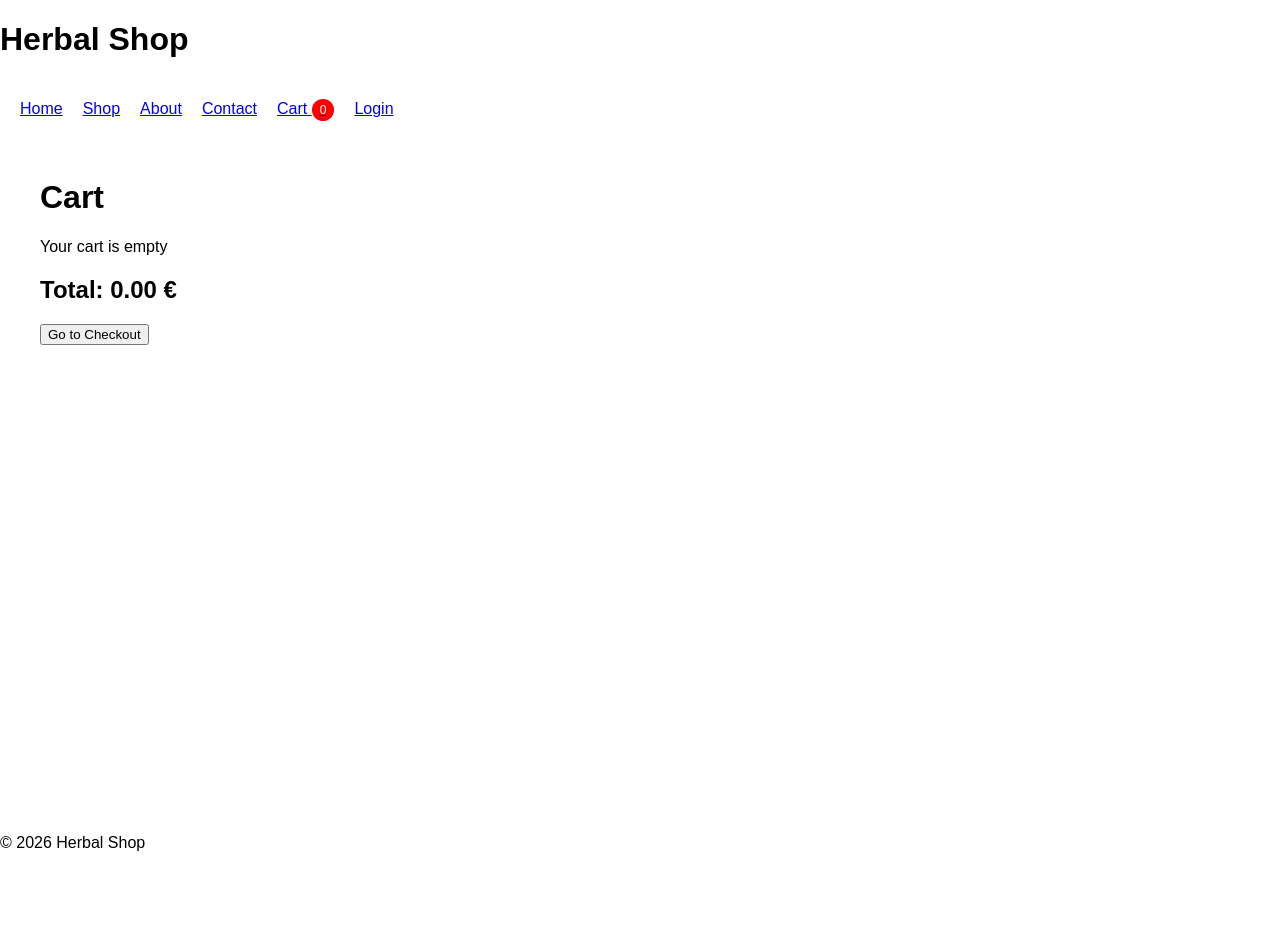
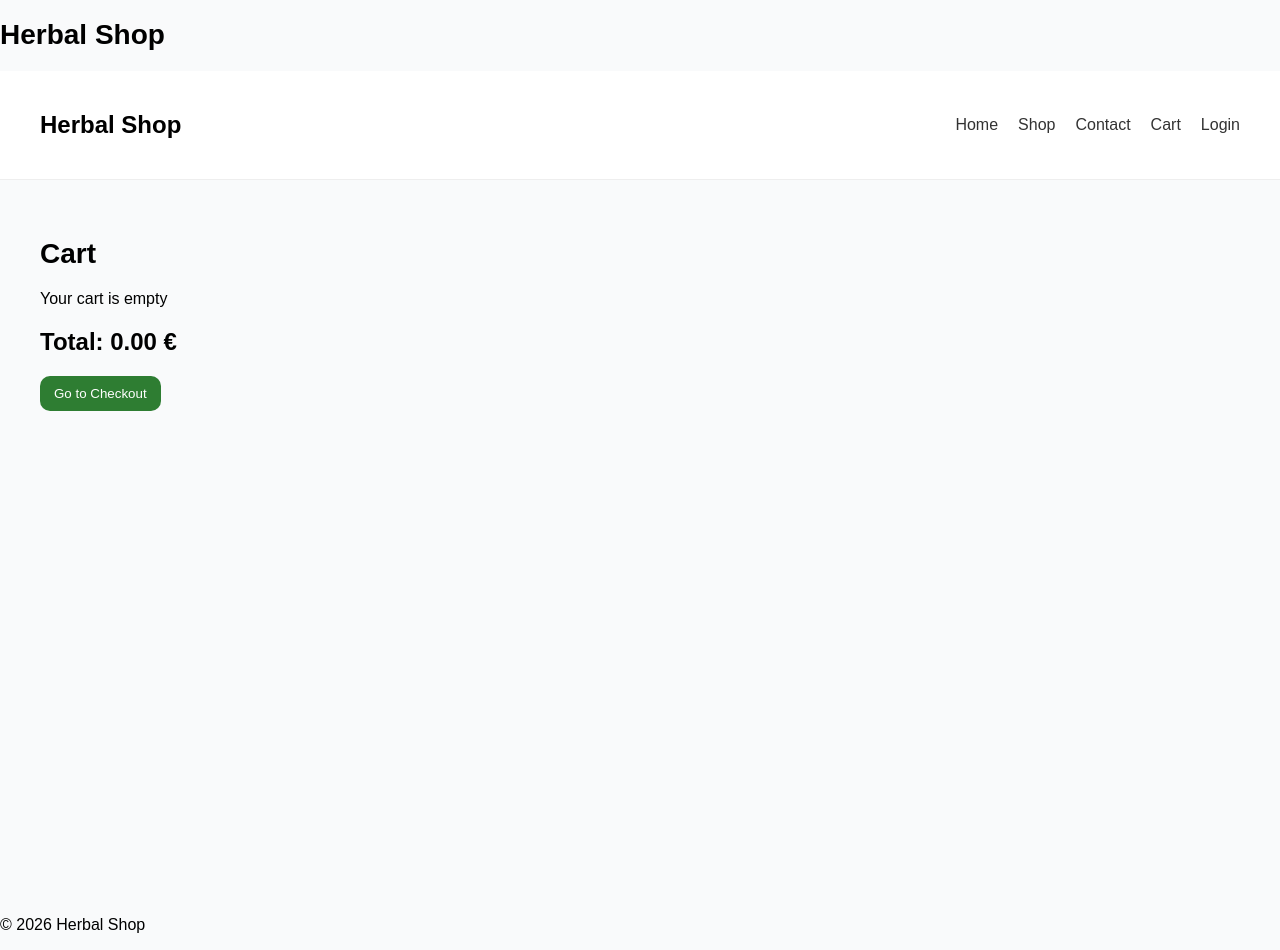
Before and after one commit to mizuhar/herbal-shop-template, a React (Vite) app: page /cart in a window 1280 px wide. Before the commit the page ends 868 px from the top, so only its background shows below. Built offline with nearby package versions, Linux system fonts and the light colour scheme.

Commit message:
"client-ready website" 💰

```diff
--- a/src/components/layout/Navbar.jsx
+++ b/src/components/layout/Navbar.jsx
@@ -26,28 +26,24 @@ async function handleLogout() {
 
   return (
 <>
-    {user && <h1>Welcome</h1>}
    <nav>
+  <h2>Herbal Shop</h2>
+
+  <div className="nav-links">
     <Link to="/">Home</Link>
-
     <Link to="/shop">Shop</Link>
-
-      <Link to="/about">About</Link>
-
     <Link to="/contact">Contact</Link>
-
-      <Link to="/cart" className="cart-link">
-        Cart <span className="badge">{count}</span>
-      </Link>
+    <Link to="/cart">Cart</Link>
 
     {user ? (
       <>
         <Link to="/admin">Admin</Link>
-    <Link onClick={handleLogout}>Logout</Link>
+        <button onClick={handleLogout}>Logout</button>
       </>
     ) : (
       <Link to="/login">Login</Link>
     )}
+  </div>
 </nav>
 
     </>
--- a/src/styles/global.css
+++ b/src/styles/global.css
@@ -1,4 +1,18 @@
 body {
+ background: #f9fafb;
   margin: 0;
   font-family: sans-serif;
 }
+button {
+  background: #2e7d32;
+  color: white;
+  padding: 10px 14px;
+  border-radius: 10px;
+  border: none;
+  cursor: pointer;
+  font-weight: 500;
+}
+
+button:hover {
+  background: #1b5e20;
+}
--- a/src/styles/layout.css
+++ b/src/styles/layout.css
@@ -1,12 +1,39 @@
 nav {
   display: flex;
+  justify-content: space-between;
+  align-items: center;
+  padding: 20px 40px;
+  border-bottom: 1px solid #eee;
+  background: white;
+}
+
+.nav-links {
+  display: flex;
   gap: 20px;
-  padding: 20px;
+}
+
+nav a {
+  text-decoration: none;
+  color: #333;
+  font-weight: 500;
+}
+
+nav a:hover {
+  color: #2e7d32;
 }
 .container {
   max-width: 1200px;
   margin: 0 auto;
-  padding: 20px;
+  padding: 40px 20px;
+}
+
+h1 {
+  margin-bottom: 20px;
+  font-size: 28px;
+}
+
+h3 {
+  margin: 10px 0;
 }
 main.container {
   min-height: 80vh;
--- a/src/styles/product.css
+++ b/src/styles/product.css
@@ -1,21 +1,21 @@
 .product-card {
   border: 1px solid #eee;
-  border-radius: 12px;
+  border-radius: 16px;
   padding: 16px;
-  transition: 0.3s;
   background: white;
+  transition: all 0.25s ease;
 }
 
 .product-card:hover {
-  transform: translateY(-5px);
+  transform: translateY(-6px);
   box-shadow: 0 10px 25px rgba(0,0,0,0.1);
 }
 
 .image-wrapper {
   width: 100%;
-  height: 200px;
+  aspect-ratio: 1 / 1;
   overflow: hidden;
-  border-radius: 10px;
+  border-radius: 12px;
 }
 
 .image-wrapper img {
@@ -30,7 +30,7 @@
 
 .price {
   font-weight: bold;
-  color: green;
+  color: #2e7d32;
 }
 
 .btn {
@@ -46,7 +46,7 @@
 .product-grid {
   display: grid;
   grid-template-columns: repeat(auto-fill, minmax(220px, 1fr));
-  gap: 20px;
+  gap: 24px;
 }
 .product-page {
   max-width: 800px;
```
Lines whose indentation alone changed are shown as unchanged.
